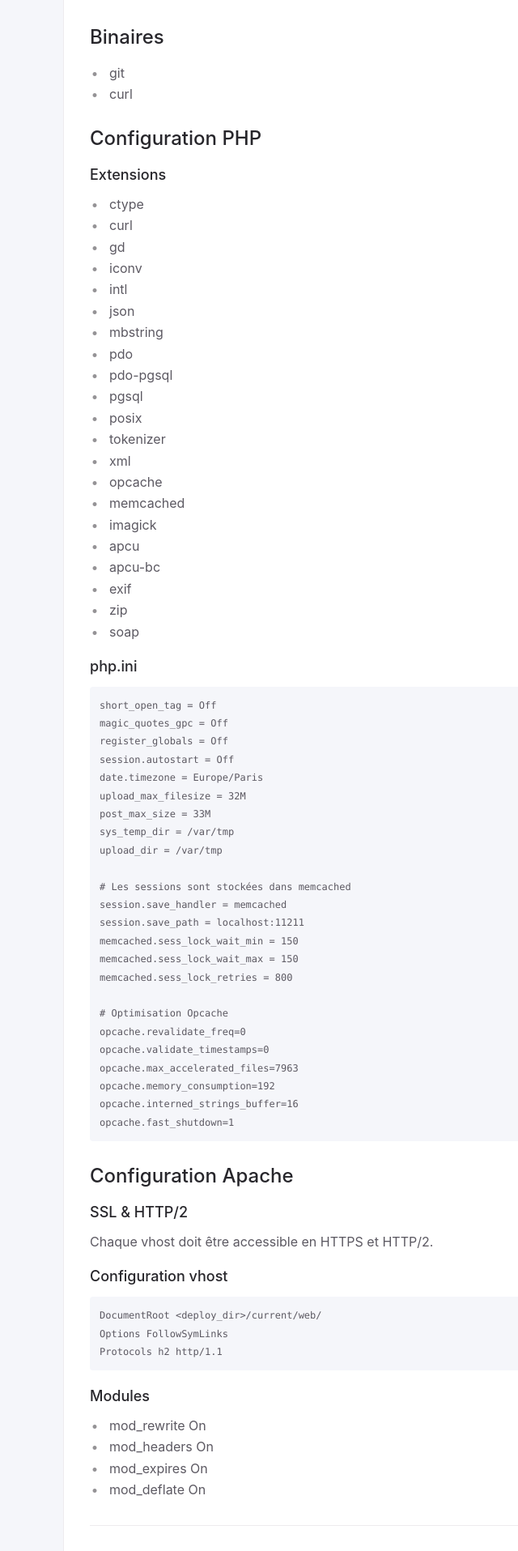
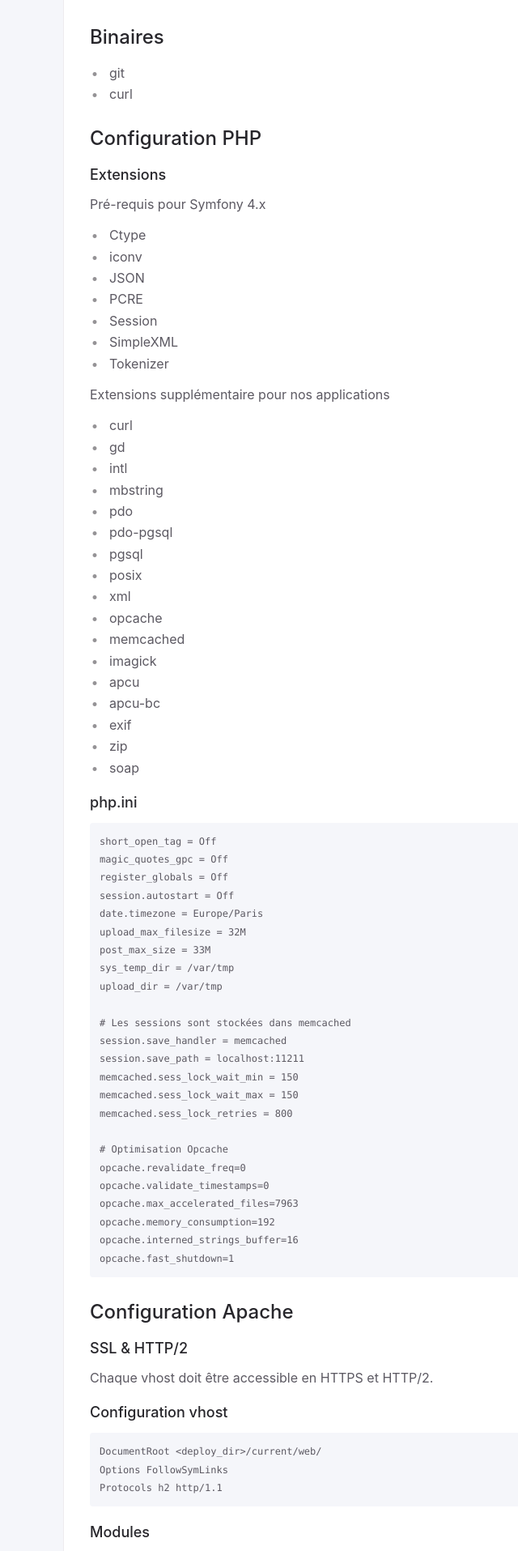
Before and after one commit to le-phare/le-phare.github.io, a Jekyll site: the page built from docs/config/base.md, in a window 1280 px wide. Shown: the part 741-2656 px from the top of the page at 81% size, without its empty margins (277-917 px from the left). Built offline with Jekyll 4.4.1, drawn with Linux system fonts in a browser that asks for light colours.

```diff
--- a/docs/config/base.md
+++ b/docs/config/base.md
@@ -33,18 +33,26 @@ La liste des adresses ips à autoriser :
 
 ### Extensions
 
- * ctype
+Pré-requis pour Symfony 4.x
+
+ * Ctype
+ * iconv
+ * JSON
+ * PCRE
+ * Session
+ * SimpleXML
+ * Tokenizer
+
+Extensions supplémentaire pour nos applications
+
  * curl
  * gd
- * iconv
  * intl
- * json
  * mbstring
  * pdo
  * pdo-pgsql
  * pgsql
  * posix
- * tokenizer
  * xml
  * opcache
  * memcached
```
Also changed, not shown: docs/versions/10.0.md (added, +13 -0 lines), index.md (+5 -1 lines).
